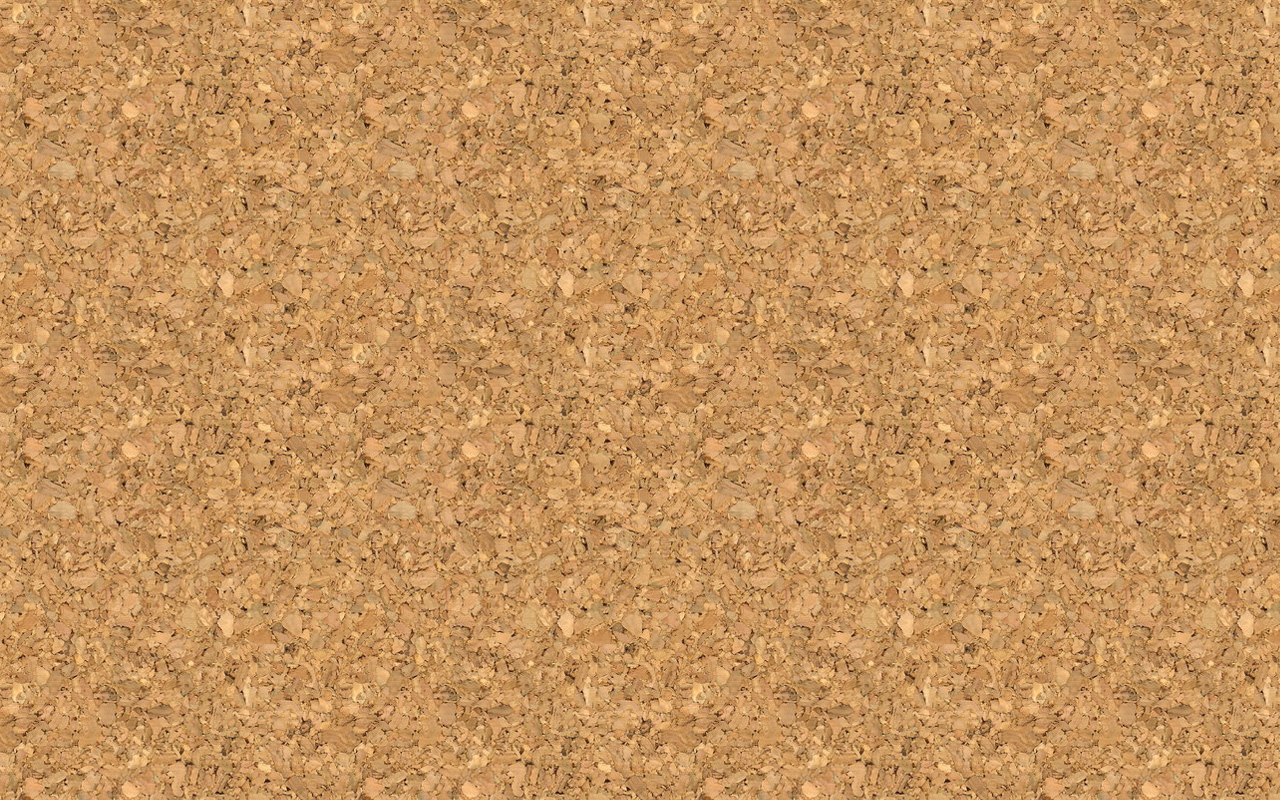
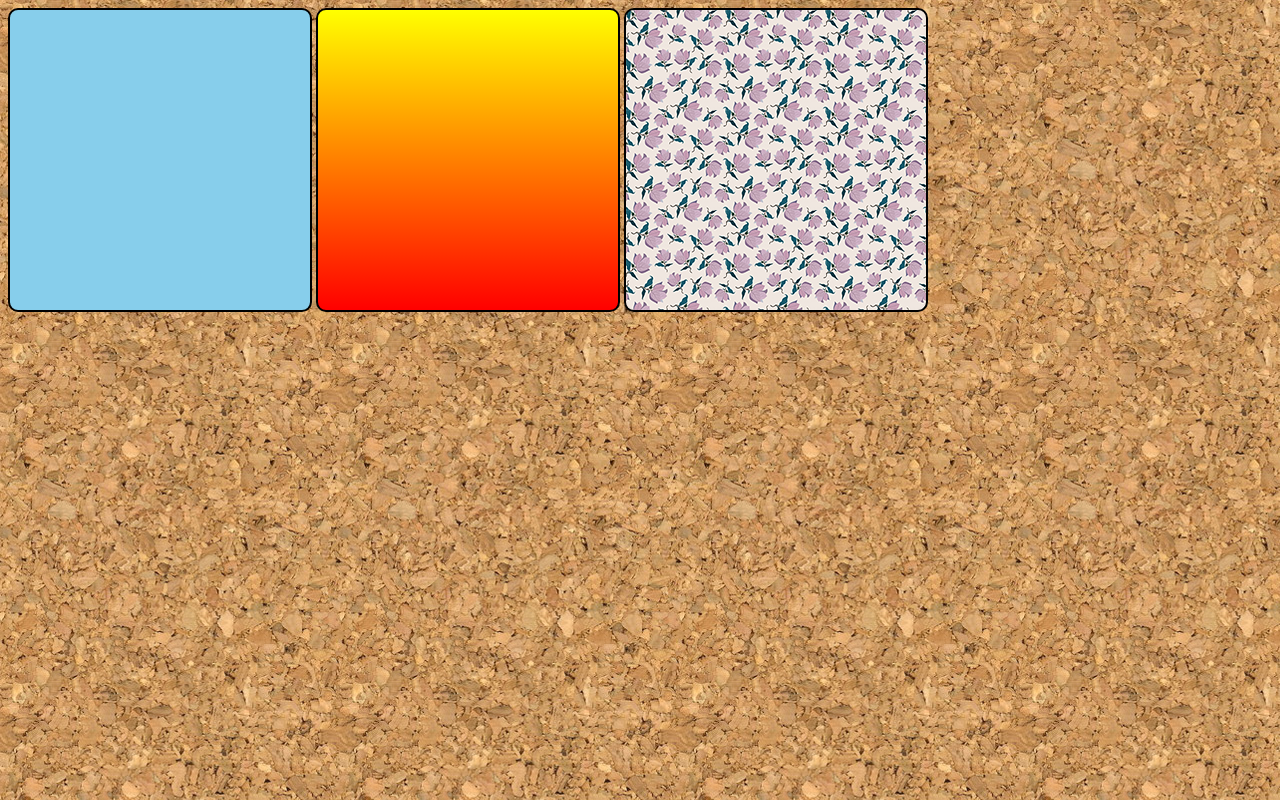
Before and after one commit to wellingtoncdias/estudo_cursoemvideo, a plain HTML site: page html-css/index.html in a window 1280 px wide. Drawn offline with Linux system fonts and the light colour scheme; files that its build step writes are made by us from their sources.

Commit message:
add 3 divs

```diff
--- a/html-css/index.html
+++ b/html-css/index.html
@@ -3,10 +3,18 @@
 <head>
   <meta charset="UTF-8">
   <meta name="viewport" content="width=device-width, initial-scale=1.0">
-  <link rel="stylesheet" href="style.css">
-  <title>Document</title>
+  <link rel="stylesheet" href="estilo/style.css">
+  <title>Teste de Imagem de Fundo</title>
 </head>
 <body>
+  <div class="quadrado" id="q1">
 
+  </div>
+  <div class="quadrado" id="q2">
+
+  </div>
+  <div class="quadrado" id="q3">
+
+  </div>
 </body>
 </html>
```
